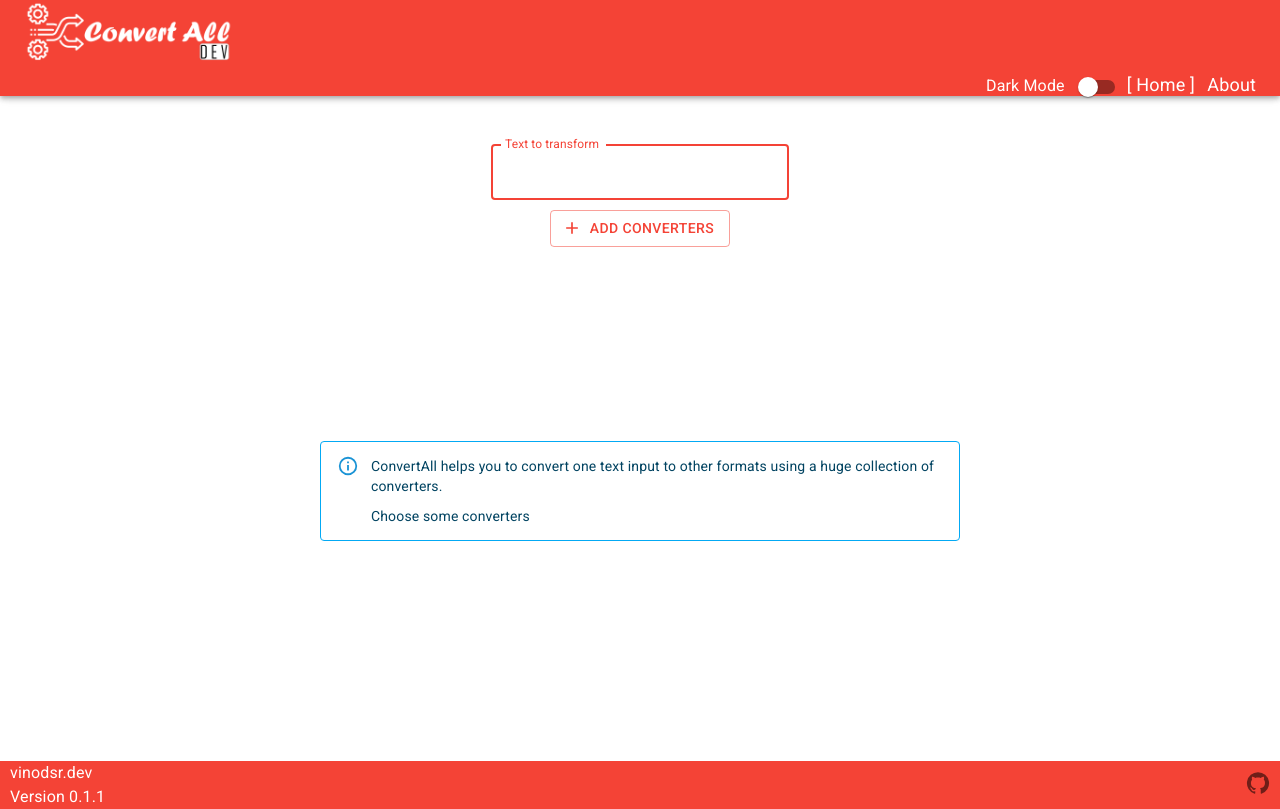
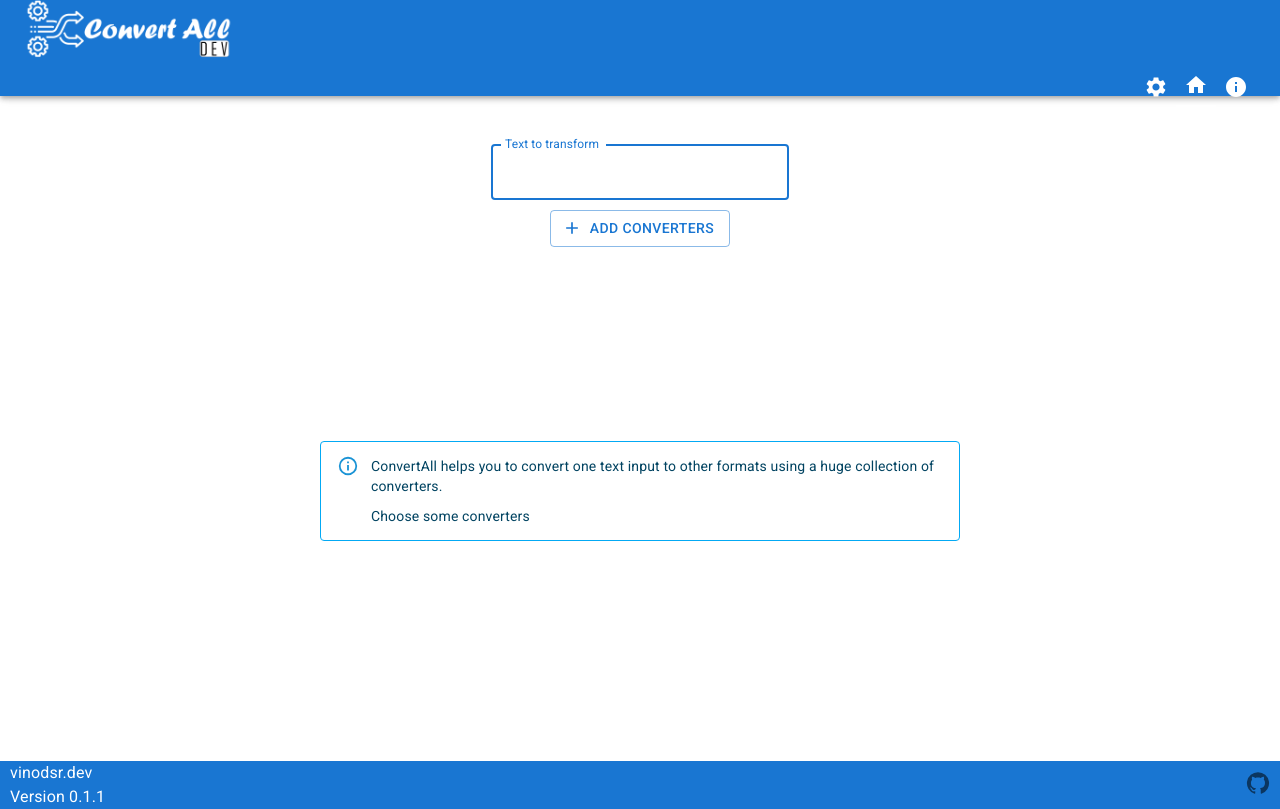
Before and after one commit to vinodsr/convertall, a React (Create React App) app: page / in a window 1280 px wide. Built offline with nearby package versions, Linux system fonts and the light colour scheme.

Commit message:
Added settings dialog
Added theme selection and dark mode to settings

Closes #13

```diff
--- a/src/Components/CustomLink/CustomLink.tsx
+++ b/src/Components/CustomLink/CustomLink.tsx
@@ -1,3 +1,4 @@
+import { IconButton } from "@mui/material";
 import { Link, LinkProps, useMatch, useResolvedPath } from "react-router-dom";
 
 /**
@@ -17,9 +18,19 @@ export function CustomLink({ children, to, ...props }: LinkProps) {
       to={to}
       {...props}
     >
-      {match && "[ "}
-      {children}
-      {match && " ]"}
+      <IconButton
+        aria-label="Settings"
+        sx={{
+          borderRadius: 0,
+          borderBottom: match ? "3px solid" : null,
+          color: (theme) =>
+            theme.palette.mode === "light"
+              ? theme.palette.primary.contrastText
+              : theme.palette.primary.light,
+        }}
+      >
+        {children}
+      </IconButton>
     </Link>
   );
 }
--- a/src/Components/Header/Header.tsx
+++ b/src/Components/Header/Header.tsx
@@ -1,17 +1,29 @@
 import Toolbar from "@mui/material/Toolbar";
 import AppBar from "@mui/material/AppBar";
 
-import React, { useContext } from "react";
-import { Grid, Switch } from "@mui/material";
+import React, { useState } from "react";
+import { Grid, IconButton, Modal } from "@mui/material";
 import { CustomLink } from "@src/Components/CustomLink/CustomLink";
-import { ThemeContext } from "@src/Contexts/Theme.Context";
+import SettingsIcon from "@mui/icons-material/Settings";
+import { SettingsDialog } from "../Settings/SettingsDialog";
+import HomeIcon from "@mui/icons-material/Home";
+import InfoIcon from "@mui/icons-material/Info";
 
 /**
  * Header component
  *
  */
 export default function Header() {
-  const theme = useContext(ThemeContext);
+  // const [tabIndex, setTabIndex] = React.useState(0);
+
+  // State to control settings dialog
+  const [showSettingsDialog, setShowSettingsDialog] = useState(false);
+  const handleOpenSettingsDialog = () => setShowSettingsDialog(true);
+  const handleCloseSettingsDialog = () => setShowSettingsDialog(false);
+
+  // const handleTabChange = (event: React.SyntheticEvent, newValue: number) => {
+  //   setTabIndex(newValue);
+  // };
 
   const displayDesktop = () => {
     return (
@@ -32,7 +44,32 @@ export default function Header() {
               }}
             />
           </Grid>
+
           <Grid xs={12} style={{ textAlign: "right" }} item>
+            {/* <Grid item justify-content="flex-end">
+              <Tabs
+                sx={{
+                  textAlign: "right",
+                  alignItems: "flex-end",
+                  color: "green",
+                }}
+                value={tabIndex}
+                onChange={handleTabChange}
+                aria-label="icon label tabs example"
+              >
+                <Tab
+                  icon={<HomeIcon />}
+                  sx={{
+                    color: "green",
+                    "&.Mui-selected": {
+                      color: "#fff",
+                    },
+                  }}
+                  label="Home"
+                />
+                <Tab icon={<InfoIcon />} label="About" />
+              </Tabs>
+            </Grid> */}
             <nav
               style={
                 {
@@ -40,16 +77,28 @@ export default function Header() {
                 }
               }
             >
-              Dark Mode{" "}
-              <Switch
-                checked={theme.darkTheme}
-                onChange={(event) => {
-                  theme.setDarkTheme(event.target.checked);
+              <IconButton
+                title="Settings"
+                aria-label="Settings"
+                sx={{
+                  color: (theme) =>
+                    theme.palette.mode === "light"
+                      ? theme.palette.primary.contrastText
+                      : theme.palette.primary.light,
                 }}
-              />
-              <CustomLink to="/">Home</CustomLink>
-              &nbsp;&nbsp;&nbsp;
-              <CustomLink to="/about">About</CustomLink>
+                onClick={() => {
+                  handleOpenSettingsDialog();
+                }}
+              >
+                <SettingsIcon />
+              </IconButton>
+
+              <CustomLink to="/" title="Go to home">
+                <HomeIcon />
+              </CustomLink>
+              <CustomLink to="/about" title="About ?">
+                <InfoIcon />
+              </CustomLink>
             </nav>
           </Grid>
         </Grid>
@@ -60,6 +109,17 @@ export default function Header() {
   return (
     <React.Fragment>
       <AppBar position="fixed">{displayDesktop()}</AppBar>
+      <Modal
+        open={showSettingsDialog}
+        onClose={handleCloseSettingsDialog}
+        aria-labelledby="modal-title"
+      >
+        <SettingsDialog
+          closeDialog={() => {
+            setShowSettingsDialog(false);
+          }}
+        />
+      </Modal>
     </React.Fragment>
   );
 }
--- /dev/null
+++ b/src/Components/Settings/Panels/SettingsThemePanel.tsx
@@ -0,0 +1,63 @@
+import {
+  Grid,
+  MenuItem,
+  Select,
+  SelectChangeEvent,
+  Switch,
+} from "@mui/material";
+import React, { useContext } from "react";
+import { ThemeContext } from "@src/Contexts/Theme.Context";
+
+/**
+ * Themes panel
+ *
+ * @export
+ * @return {*}
+ */
+export function SettingsThemePanel() {
+  const themeContext = useContext(ThemeContext);
+
+  const handleThemeChange = (event: SelectChangeEvent) => {
+    themeContext.updateTheme(event.target.value);
+  };
+
+  return (
+    <Grid
+      container
+      justifyContent="flex-start"
+      direction="row"
+      alignItems="center"
+      spacing={5}
+      style={{
+        padding: "20px",
+        margin: "0xpx",
+      }}
+    >
+      <Grid item xs={6}>
+        Theme
+      </Grid>
+      <Grid item xs={6}>
+        <Select
+          id="demo-simple-select"
+          value={themeContext.theme}
+          label="Age"
+          onChange={handleThemeChange}
+        >
+          <MenuItem value="Default">Default</MenuItem>
+          <MenuItem value="Modern">Modern</MenuItem>
+        </Select>
+      </Grid>
+      <Grid item xs={6}>
+        Dark Mode
+      </Grid>
+      <Grid item xs={6}>
+        <Switch
+          checked={themeContext.darkTheme}
+          onChange={(event) => {
+            themeContext.setDarkTheme(event.target.checked);
+          }}
+        />
+      </Grid>
+    </Grid>
+  );
+}
--- /dev/null
+++ b/src/Components/Settings/SettingsDialog.tsx
@@ -0,0 +1,162 @@
+import { Grid, Tab, Tabs, Typography } from "@mui/material";
+import React from "react";
+import { Box, styled } from "@mui/system";
+import IconButton from "@mui/material/IconButton";
+import CloseIcon from "@mui/icons-material/Close";
+import { SettingsThemePanel } from "./Panels/SettingsThemePanel";
+/**
+ * List item component
+ */
+const Item = styled(Box)(({ theme }) => ({
+  padding: theme.spacing(2),
+  textAlign: "center",
+}));
+
+/**
+ * Settings Dialog
+ */
+export const SettingsDialog = React.forwardRef(
+  (props: { closeDialog: Function }, ref) => {
+    const [tabIndex, setTabIndex] = React.useState(0);
+
+    const handleTabChange = (event: React.SyntheticEvent, tabIndex: number) => {
+      setTabIndex(tabIndex);
+    };
+    function a11yProps(index: number) {
+      return {
+        id: `simple-tab-${index}`,
+        "aria-controls": `simple-tabpanel-${index}`,
+      };
+    }
+
+    interface TabPanelProps {
+      children?: React.ReactNode;
+      index: number;
+      value: number;
+    }
+    function TabPanel(props: TabPanelProps) {
+      const { children, value, index, ...other } = props;
+
+      return (
+        <div
+          role="tabpanel"
+          hidden={value !== index}
+          id={`simple-tabpanel-${index}`}
+          aria-labelledby={`simple-tab-${index}`}
+          {...other}
+        >
+          {value === index && (
+            <Box sx={{ p: 3 }}>
+              <Typography>{children}</Typography>
+            </Box>
+          )}
+        </div>
+      );
+    }
+
+    return (
+      <Grid
+        container
+        item
+        spacing={2}
+        alignContent="flex-start"
+        direction="row"
+        alignItems="flex-start"
+        sx={{
+          backgroundColor: (theme) => {
+            return theme.palette.background.default;
+          },
+        }}
+        style={{
+          position: "absolute",
+          top: "10vh",
+          left: "25vw",
+          padding: "0px",
+          width: "50vw",
+          height: "80vh",
+          border: "2px solid #000",
+          margin: "0px",
+        }}
+      >
+        <Grid
+          item
+          xs={12}
+          style={{
+            padding: "10px",
+            margin: "0px",
+          }}
+          sx={{
+            backgroundImage: (theme) => {
+              if (theme.palette.mode === "dark") {
+                return "linear-gradient(rgba(255, 255, 255, 0.09), rgba(255, 255, 255, 0.09))";
+              } //theme.palette.background.default;
+              else {
+                return "";
+              }
+            },
+            backgroundColor: (theme) => {
+              return theme.palette.mode === "light"
+                ? theme.palette.primary.main
+                : "";
+            },
+            color: (theme) =>
+              theme.palette.mode === "light"
+                ? theme.palette.primary.contrastText
+                : theme.palette.primary.light,
+          }}
+        >
+          <Item
+            id="modal-title"
+            style={{
+              padding: "0px",
+              margin: "0px",
+              textAlign: "left",
+            }}
+          >
+            Settings
+            <IconButton
+              aria-label="close"
+              style={{
+                float: "right",
+                padding: "0px",
+              }}
+              sx={{
+                color: (theme) =>
+                  theme.palette.mode === "light"
+                    ? theme.palette.primary.contrastText
+                    : theme.palette.primary.light,
+              }}
+              onClick={() => {
+                props.closeDialog();
+              }}
+            >
+              <CloseIcon />
+            </IconButton>
+          </Item>
+        </Grid>
+        <Grid item xs={12}>
+          <Box sx={{ borderBottom: 1, borderColor: "divider" }}>
+            <Tabs
+              value={tabIndex}
+              onChange={handleTabChange}
+              aria-label="basic tabs example"
+            >
+              <Tab label="General" {...a11yProps(2)} />
+              <Tab label="Appearance" {...a11yProps(0)} />
+              <Tab label="Support" {...a11yProps(1)} />
+            </Tabs>
+          </Box>
+          <TabPanel value={tabIndex} index={1}>
+            <SettingsThemePanel></SettingsThemePanel>
+          </TabPanel>
+          <TabPanel value={tabIndex} index={0}>
+            TODO: General Settings
+          </TabPanel>
+          <TabPanel value={tabIndex} index={2}>
+            TODO: Support
+          </TabPanel>
+        </Grid>
+      </Grid>
+    );
+  }
+);
--- a/src/Contexts/Theme.Context.ts
+++ b/src/Contexts/Theme.Context.ts
@@ -6,4 +6,6 @@ import React from "react";
 export const ThemeContext = React.createContext({
   setDarkTheme: (active: boolean) => {},
   darkTheme: false,
+  updateTheme: (theme: string) => {},
+  theme: "Default",
 });
--- a/src/Providers/AppTheme.Providers.tsx
+++ b/src/Providers/AppTheme.Providers.tsx
@@ -1,7 +1,7 @@
 import { ThemeContext } from "../Contexts/Theme.Context";
 import { useEffect, useState } from "react";
-import { createAppTheme } from "@src/Themes/DefaultTheme";
 import { ThemeProvider } from "@mui/material";
+import { getTheme } from "@src/Themes";
 
 /**
  * App Theme provider for main app
@@ -16,22 +16,41 @@ export function AppThemeProvider(props: { children: any }) {
     const savedDarkMode = localStorage.getItem("darkMode");
     return savedDarkMode === "true" ? true : false || false;
   });
+
+  const [theme, setTheme] = useState(() => {
+    //Getting theme from storage
+    const currentTheme = localStorage.getItem("theme") || "Default";
+    return currentTheme || "Default";
+  });
+
   const setDarkTheme = (active: boolean) => {
     setDarkMode(active);
+  };
+
+  const updateTheme = (theme: string) => {
+    setTheme(theme);
   };
 
   useEffect(() => {
     // storing darkmode
     localStorage.setItem("darkMode", darkMode ? "true" : "false");
   }, [darkMode]);
+
+  useEffect(() => {
+    // setting the theme in local storage
+    localStorage.setItem("theme", theme || "Default");
+  }, [theme]);
+
   return (
     <ThemeContext.Provider
       value={{
         setDarkTheme,
         darkTheme: darkMode,
+        updateTheme,
+        theme,
       }}
     >
-      <ThemeProvider theme={createAppTheme(darkMode)}>
+      <ThemeProvider theme={getTheme(theme)(darkMode)}>
         {props.children}
       </ThemeProvider>
     </ThemeContext.Provider>
--- a/src/Themes/DefaultTheme.tsx
+++ b/src/Themes/DefaultTheme.tsx
@@ -1,16 +1,8 @@
 import { createTheme } from "@mui/material/styles";
-import { green, red } from "@mui/material/colors";
 
 export const createAppTheme = (darkmode: boolean) =>
   createTheme({
     palette: {
       mode: darkmode ? "dark" : "light",
-
-      primary: {
-        main: red[500],
-      },
-      secondary: {
-        main: green[500],
-      },
     },
   });
--- /dev/null
+++ b/src/Themes/ModernTheme.tsx
@@ -0,0 +1,21 @@
+import { createTheme } from "@mui/material/styles";
+import { green, yellow } from "@mui/material/colors";
+
+/**
+ * Modern theme
+ * @param darkmode
+ * @returns
+ */
+export const createAppTheme = (darkmode: boolean) =>
+  createTheme({
+    palette: {
+      mode: darkmode ? "dark" : "light",
+
+      primary: {
+        main: yellow[900],
+      },
+      secondary: {
+        main: green[500],
+      },
+    },
+  });
--- /dev/null
+++ b/src/Themes/index.tsx
@@ -0,0 +1,19 @@
+import { createAppTheme as DefaultTheme } from "./DefaultTheme";
+import { createAppTheme as ModernTheme } from "./ModernTheme";
+
+/**
+ * Theme factory
+ *
+ * @export
+ * @param {string} [theme="Default"]
+ * @return {*}
+ */
+export function getTheme(theme = "Default") {
+  if (theme === "Default") {
+    return DefaultTheme;
+  } else if (theme === "Modern") {
+    return ModernTheme;
+  } else {
+    return DefaultTheme;
+  }
+}
```
